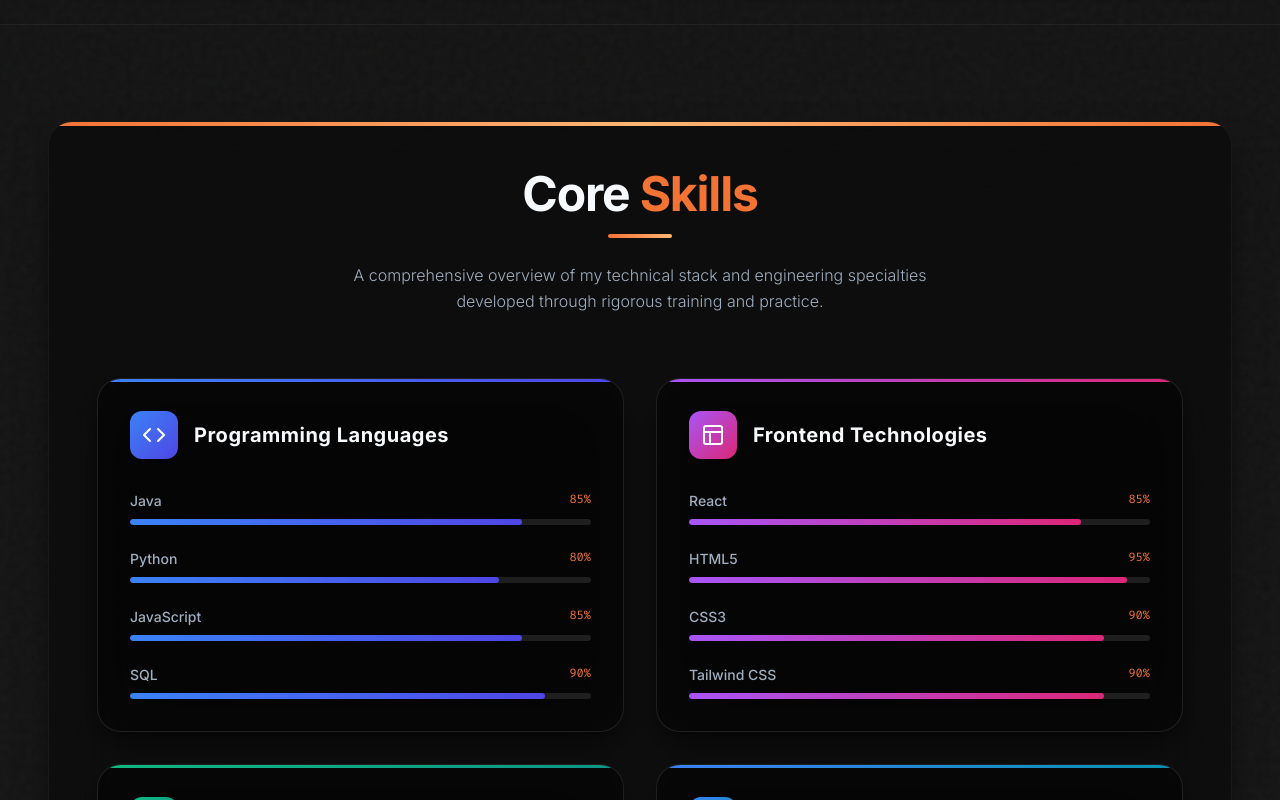
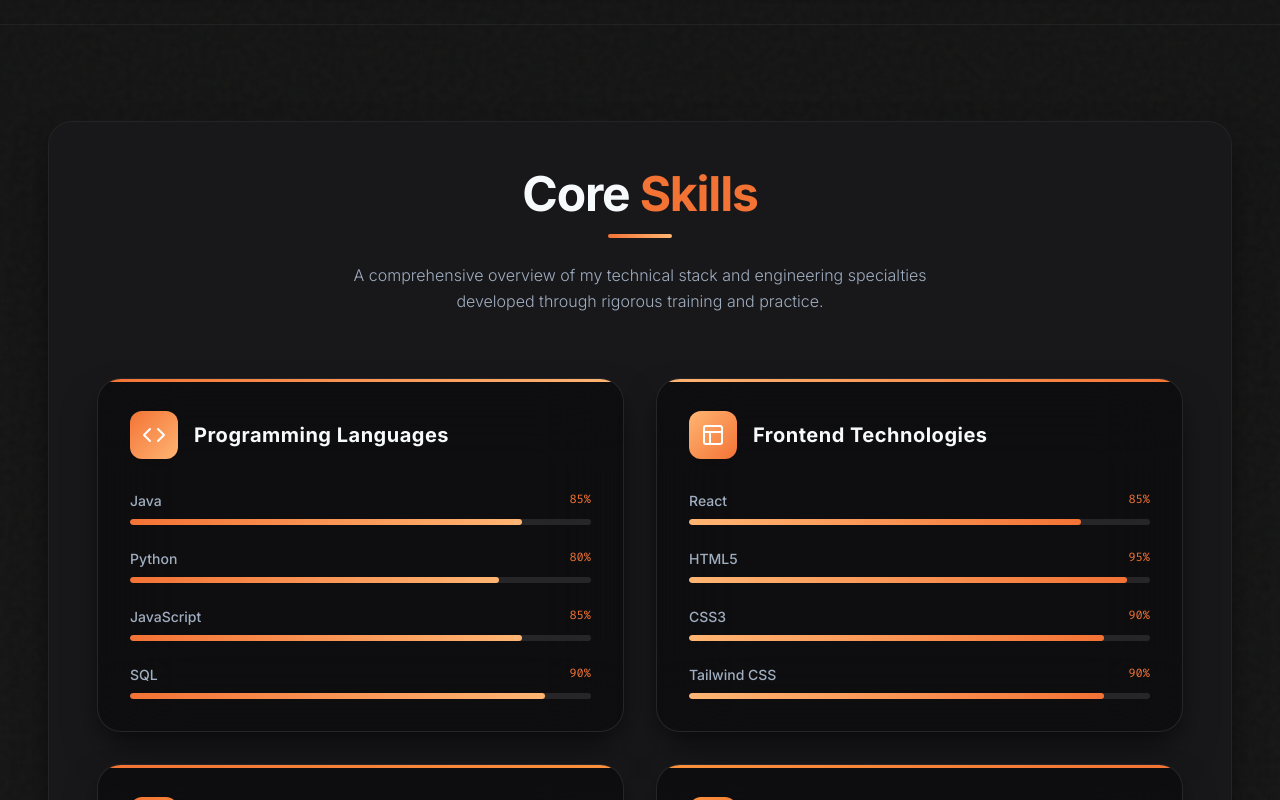
Before and after one commit to indrajit1306/IndrajitGhosh-Portfolio, a React (Vite) app: page / in a window 1280 px wide. Shown: the part 1680-2480 px from the top of the page. Built offline with nearby package versions, Linux system fonts and the light colour scheme.

Commit message:
feat: add Skills and WhyHire section components to the portfolio

```diff
--- a/src/components/sections/Skills.jsx
+++ b/src/components/sections/Skills.jsx
@@ -5,7 +5,7 @@ const skillCategories = [
   {
     title: "Programming Languages",
     icon: Code,
-    color: "from-blue-500 to-indigo-600",
+    color: "from-primary to-accent",
     skills: [
       { name: "Java", level: 85 },
       { name: "Python", level: 80 },
@@ -16,7 +16,7 @@ const skillCategories = [
   {
     title: "Frontend Technologies",
     icon: Layout,
-    color: "from-purple-500 to-pink-600",
+    color: "from-accent to-primary",
     skills: [
       { name: "React", level: 85 },
       { name: "HTML5", level: 95 },
@@ -27,7 +27,7 @@ const skillCategories = [
   {
     title: "Database Management",
     icon: Database,
-    color: "from-emerald-500 to-teal-600",
+    color: "from-primary to-orange-400",
     skills: [
       { name: "MySQL / PostgreSQL", level: 85 },
       { name: "Database Design", level: 80 },
@@ -38,7 +38,7 @@ const skillCategories = [
   {
     title: "Core Competencies",
     icon: Layers,
-    color: "from-blue-500 to-cyan-600",
+    color: "from-orange-400 to-primary",
     skills: [
       { name: "Software Engineering", level: 85 },
       { name: "UI/UX Design with AI", level: 90 },
@@ -73,9 +73,7 @@ export default function Skills() {
 
       <div className="container mx-auto px-4 md:px-8 lg:px-12 relative z-10">
         {/* Main Background Card */}
-        <div className="glass-card p-6 md:p-8 lg:p-12 border border-slate-200/50 dark:border-white/5 relative overflow-hidden shadow-2xl">
-          {/* Top accent line for the card */}
-          <div className="absolute top-0 left-0 w-full h-1 bg-gradient-to-r from-primary via-accent to-primary" />
+        <div className="glass-card bg-white dark:bg-zinc-900 p-6 md:p-8 lg:p-12 border border-transparent dark:border-white/5 relative overflow-hidden shadow-xl">
 
           <motion.div
           initial={{ opacity: 0, y: 20 }}
@@ -103,20 +101,11 @@ export default function Skills() {
           {skillCategories.map((category, index) => {
             const Icon = category.icon;
 
-            // Map category index to custom premium outside-the-box shadow glow classes
-            const shadowGlows = [
-              "hover:shadow-[0_0_40px_rgba(59,130,246,0.25)] hover:border-blue-500/30",
-              "hover:shadow-[0_0_40px_rgba(139,92,246,0.25)] hover:border-purple-500/30",
-              "hover:shadow-[0_0_40px_rgba(16,185,129,0.25)] hover:border-emerald-500/30",
-              "hover:shadow-[0_0_40px_rgba(6,182,212,0.25)] hover:border-cyan-500/30"
-            ];
-            const shadowClass = shadowGlows[index % shadowGlows.length];
-
             return (
               <motion.div
                 key={index}
                 variants={cardVariants}
-                className={`glass-card p-8 transition-all duration-500 hover:-translate-y-1 relative group overflow-hidden ${shadowClass} text-foreground`}
+                className={`glass-card p-8 transition-all duration-500 hover:-translate-y-1 relative group overflow-hidden hover:shadow-[0_0_40px_rgba(243,115,53,0.25)] hover:border-primary/30 text-foreground`}
               >
                 {/* Visual hover border overlay */}
                 <div className={`absolute inset-0 opacity-0 group-hover:opacity-[0.03] transition-opacity duration-500 bg-gradient-to-br ${category.color} rounded-2xl pointer-events-none z-0`} />
```
